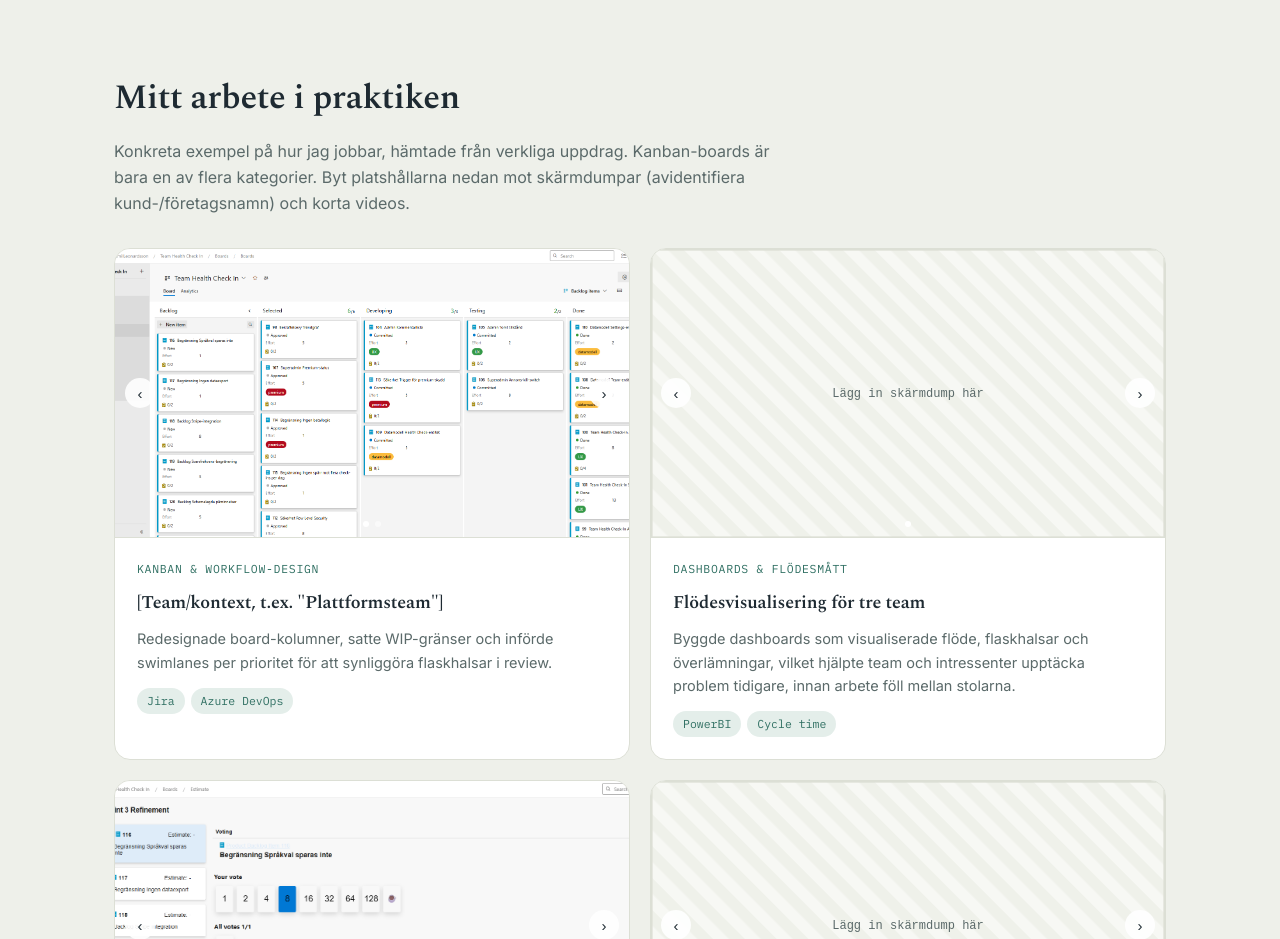
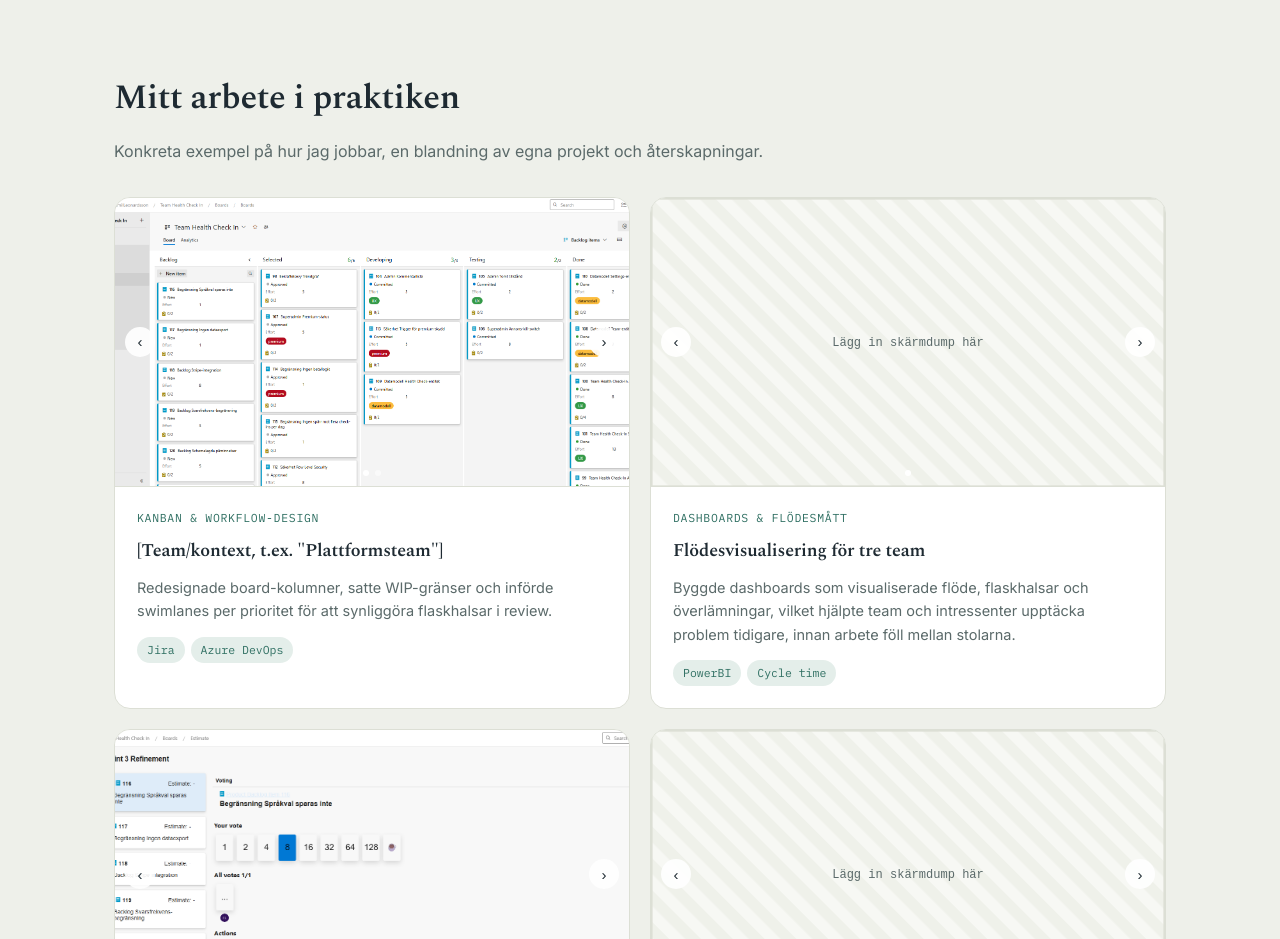
Before and after one commit to Emil-Leonardsson/portfolio, a plain HTML site: page index.html in a window 1280 px wide. Shown: the part 2560-3499 px from the top of the page. Drawn offline with nearby package versions, Linux system fonts and the light colour scheme.

Commit message:
Revise section intro for clarity on work examples
Updated the section intro to clarify the examples of work.

```diff
--- a/index.html
+++ b/index.html
@@ -150,8 +150,7 @@
   <div class="wrap">
     <div class="section-head"><h2>Mitt arbete i praktiken</h2></div>
     <p class="section-intro">
-      Konkreta exempel på hur jag jobbar, hämtade från verkliga uppdrag. Kanban-boards är bara en av flera kategorier.
-      Byt platshållarna nedan mot skärmdumpar (avidentifiera kund-/företagsnamn) och korta videos.
+      Konkreta exempel på hur jag jobbar, en blandning av egna projekt och återskapningar.
     </p>
     <div class="proof-grid">
 
```
